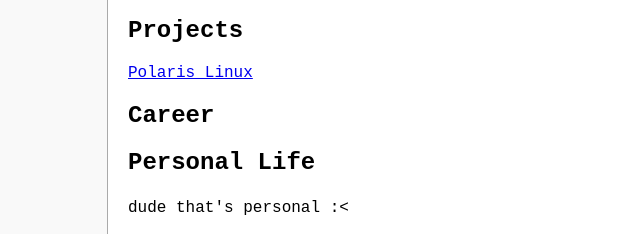
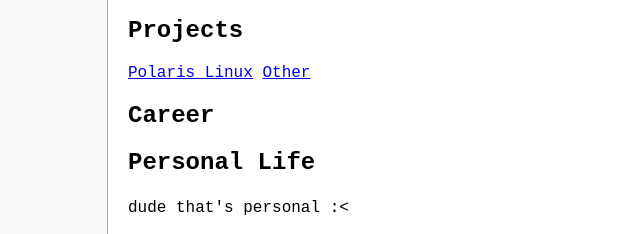
Before and after one commit to QuantumMapleQC/Project-Website, a website: page index.html in a window 1280 px wide. Shown: the part 126-360 px from the top of the page, 0-640 px from the left. Drawn offline with Linux system fonts and the light colour scheme.

Commit message:
Update index.html

```diff
--- a/index.html
+++ b/index.html
@@ -68,7 +68,6 @@
         <button onclick="setLanguage('fr')">Français</button>
     </div>
 
-    <!-- English Version -->
     <div id="english" class="lang-section">
         <div class="infobox">
             <h3>Information</h3>
@@ -79,6 +78,7 @@
 
         <h2>Projects</h2>
         <a href="polaris.html">Polaris Linux</a>
+        <a href=":3.html">Other</a>
 
         <h2>Career</h2>
         <p></p>
@@ -92,7 +92,6 @@
         </div>
     </div>
 
-    <!-- French Version -->
     <div id="french" class="lang-section" style="display: none;">
         <div class="infobox">
             <h3>Informations</h3>
```
